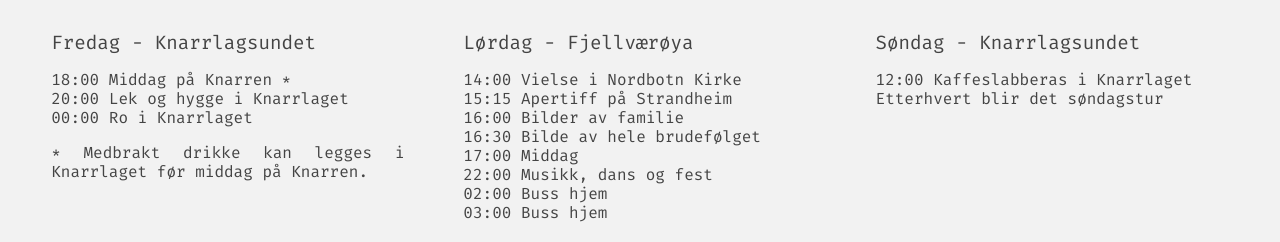
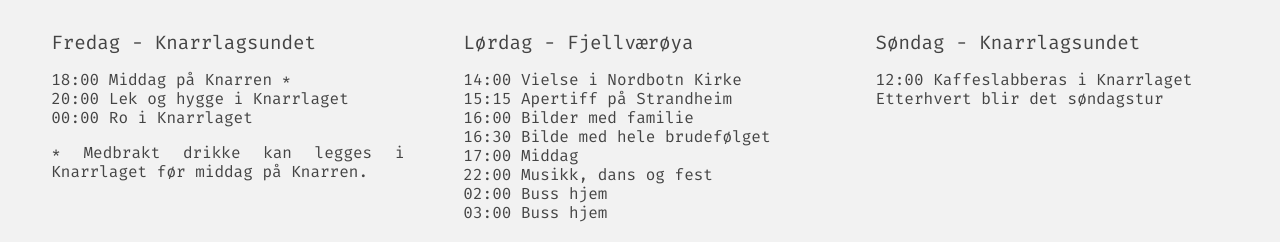
Before and after one commit to melhoos/gudrunogsimon, a React (Create React App) app: page / in a window 1280 px wide. Shown: the part 828-1070 px from the top of the page. Built offline with nearby package versions, Linux system fonts and the light colour scheme.

Commit message:
Update Program.jsx

```diff
--- a/src/Program.jsx
+++ b/src/Program.jsx
@@ -32,9 +32,9 @@ const Program = () => {
             <br/>
             15:15	Apertiff på Strandheim
             <br/>
-            16:00	Bilder av familie
+            16:00	Bilder med familie
             <br/>
-            16:30	Bilde av hele brudefølget
+            16:30	Bilde med hele brudefølget
             <br/>
             17:00	Middag
             <br/>
```
